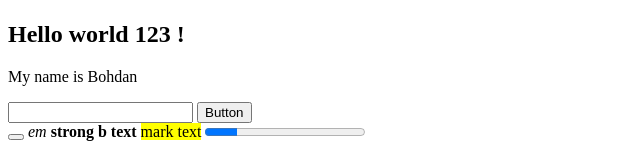
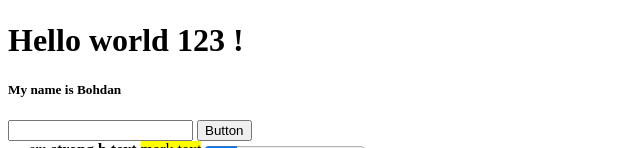
Before and after one commit to Bohdan2903/Lesson-1, a plain HTML site: page index.html in a window 1280 px wide. Shown: the part 311-459 px from the top of the page, without its empty margins (0-640 px from the left). Drawn offline with Linux system fonts and the light colour scheme.

Commit message:
test
Signed-off-by: Bohdan2903 <bogdanprodan20@gmail.com>

```diff
--- a/index.html
+++ b/index.html
@@ -25,8 +25,8 @@
       </video>
     </div>
 
-    <h2>Hello world 123 !</h2>
-    <p>My name is Bohdan</p>
+    <h1>Hello world 123 !</h1>
+    <h5>My name is Bohdan</h5>
 
     <form action="#">
       <input type="text" required />
```
